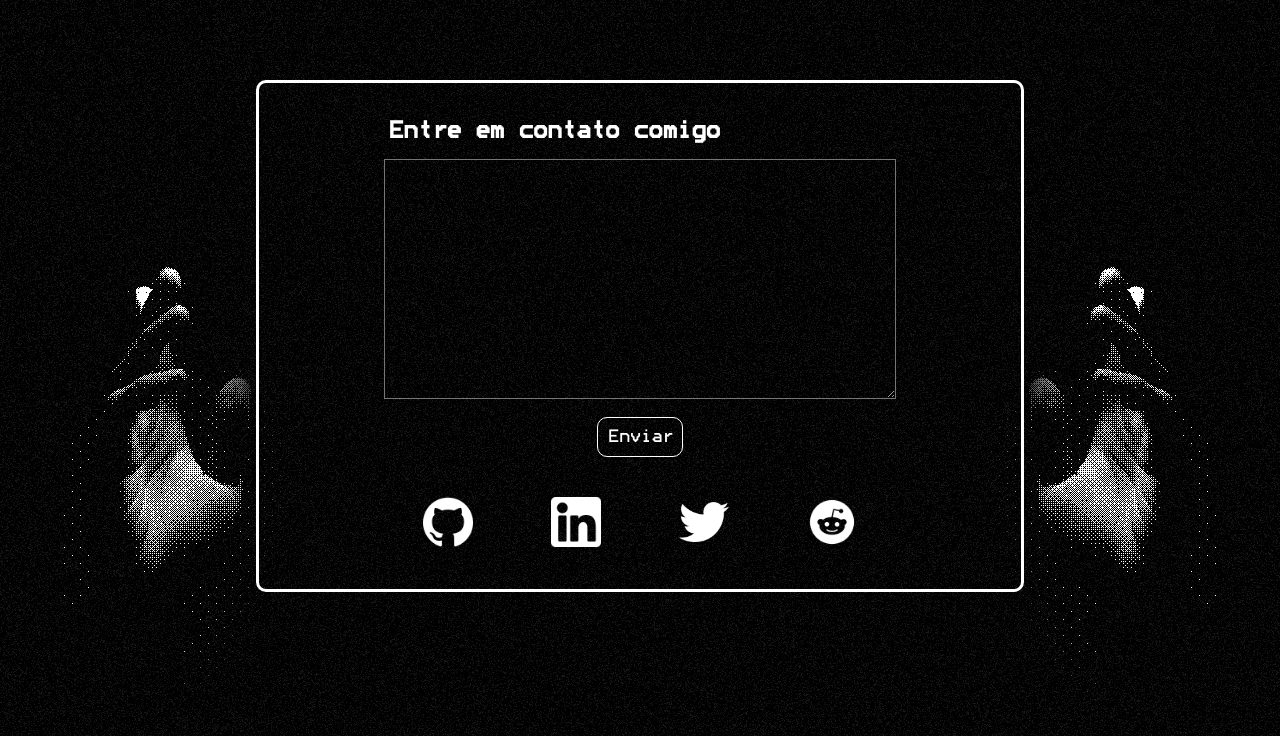
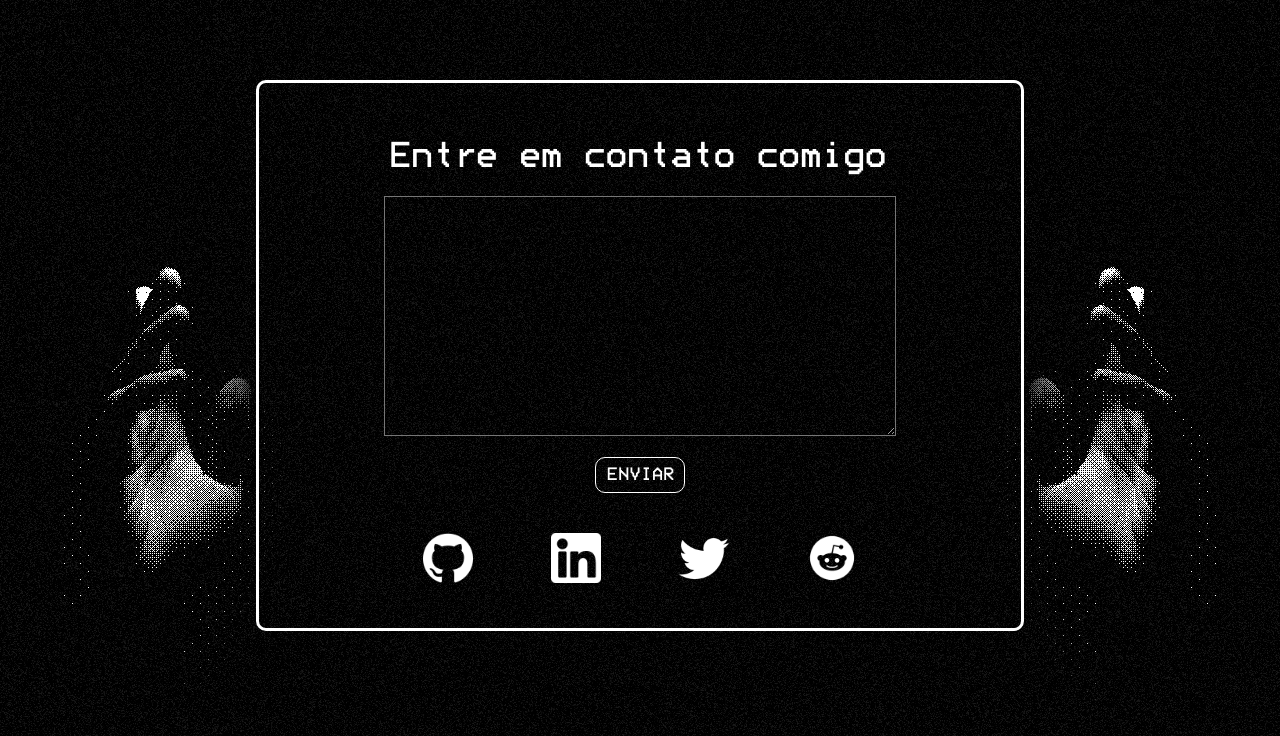
Before and after one commit to noo-e/portifolio-pessoal, a Flask app: page /contato in a window 1280 px wide. Shown: the part 64-800 px from the top of the page. Run offline with Flask 2, Linux system fonts and the light colour scheme.

Commit message:
material design

```diff
--- a/src/app.py
+++ b/src/app.py
@@ -18,5 +18,6 @@ def projetos():
 def contatos():
     return render_template('contato.html')
 
+
 if __name__ == '__main__':
     app.run(debug = True)
--- a/src/static/styles/styles.css
+++ b/src/static/styles/styles.css
@@ -71,6 +71,7 @@ body {
     position: absolute;
     top: 20%;
     left: 20%;
+    line-height: 1;
 }
 
 .texto-apresentacao h1 {
@@ -78,6 +79,8 @@ body {
 }
 
 .texto-apresentacao p {
+
+    margin: 0;
     font-size: 2.5vw;
 }
 
@@ -94,6 +97,7 @@ body {
 }
 
 .texto-apresentacao #curso {
+    line-height: 0;
     font-size: 1.5vw
 }
 
@@ -150,7 +154,7 @@ body {
 
 .sobre-texto .paragrafo {
 
-    font-size: 1.75rem;
+    font-size: 2rem;
     font-weight: normal;
     line-height: 4vh;
 
@@ -201,6 +205,8 @@ body {
 .contatos h1 {
     margin-left: 8.5vw;
     margin-right: 8.5vw;
+
+    font-size: 3rem;
 }
 
 .contatos textarea {
@@ -225,6 +231,9 @@ body {
 
     border: 1px solid #FFFFFF;
     border-radius: 10px;
+
+    display: flex;
+    align-items: center;
 }
 
 .contatos button:hover {
--- a/src/templates/base.html
+++ b/src/templates/base.html
@@ -5,10 +5,10 @@
     <meta http-equiv="X-UA-Compatible" content="IE=edge">
     <meta name="viewport" content="width=device-width, initial-scale=1.0">
     <link rel="stylesheet" href="../static/styles/styles.css">
+    <link rel="stylesheet" href="https://cdnjs.cloudflare.com/ajax/libs/materialize/1.0.0/css/materialize.min.css">
     <link rel="icon" href="../static/img/icone-seta.png">
-    {% block title %}
-    <title>Document</title>
-    {% endblock %}
+
+    {% block title %}<title>Document</title>{% endblock %}
 </head>
 <body>
     <header>
@@ -40,5 +40,6 @@
                 }
             }
     </script>
+    <script src="https://cdnjs.cloudflare.com/ajax/libs/materialize/1.0.0/js/materialize.min.js"></script>
 </body>
 </html>
--- a/src/templates/contato.html
+++ b/src/templates/contato.html
@@ -11,7 +11,7 @@
         </form>
     </div>
     <div>
-        <button>Enviar</button>
+        <button class="btn waves-effect waves-light" type="submit" name="action">Enviar</button>
     </div>
     <div class="redes-sociais">
         <a href="https://github.com/noo-e" target="_blank">
```
